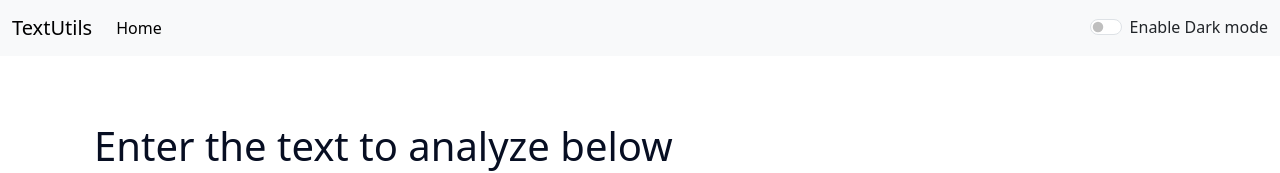
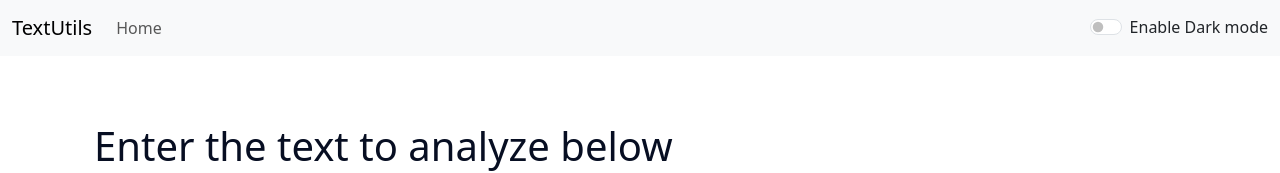
Before and after one commit to Sahkaichi18/TextUtils, a React (Create React App) app: page / in a window 1280 px wide. Shown: the top 173 px of the page. Built offline with nearby package versions, Linux system fonts and the light colour scheme.

Commit message:
Quick update

```diff
--- a/src/components/Navbar.js
+++ b/src/components/Navbar.js
@@ -13,7 +13,7 @@
     <div className ="collapse navbar-collapse" id="navbarSupportedContent">
       <ul className ="navbar-nav me-auto mb-2 mb-lg-0">
         <li className ="nav-item">
-          <a className ="nav-link active" aria-current="page" href="/">Home</a>
+          <a className ="nav-link" aria-current="page" href="/">Home</a>
         </li>
         {/* <li className ="nav-item">
           <a className ="nav-link" href="/about">{props.about}</a>
--- a/src/components/TextForm.js
+++ b/src/components/TextForm.js
@@ -75,7 +75,7 @@
 
     <div className="conatiner my-3" style = {{color : props.mode === 'dark' ? 'white' : '#070e22'}}>
     <h2>Your text Summary</h2>
-    <p>{text.split(" ").filter((element)=>{return element.length !== 0}).length} words and {text.length} characters.</p>
+    <p>{text.split(/\s+/).filter((element)=>{return element.length !== 0}).length} words and {text.length} characters.</p>
     <p>It will take {0.008 * text.split(" ").filter((element)=>{return element.length !== 0}).length} minutes to read the text provided.</p>
     <h2>Preview</h2>
     <p>{text.length > 0 ? text : "Nothing to preview yet!"}</p>
```
